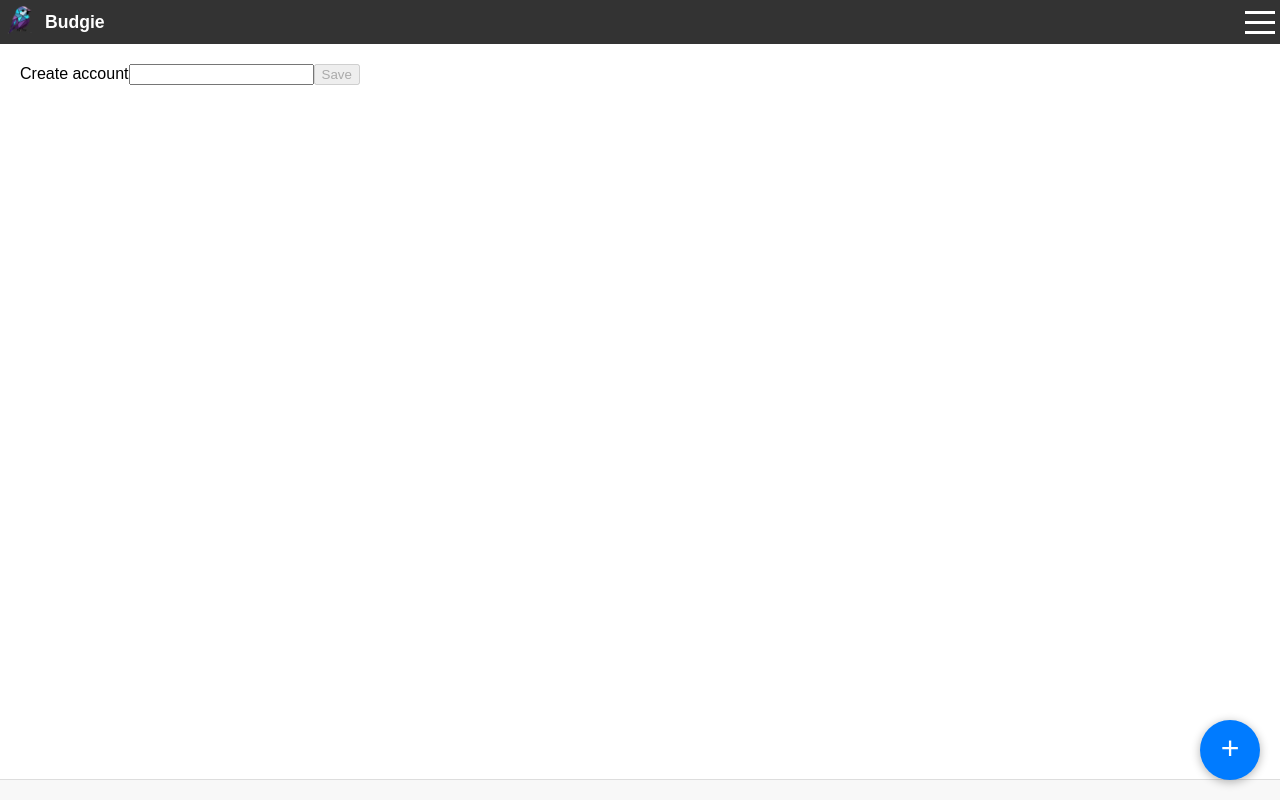
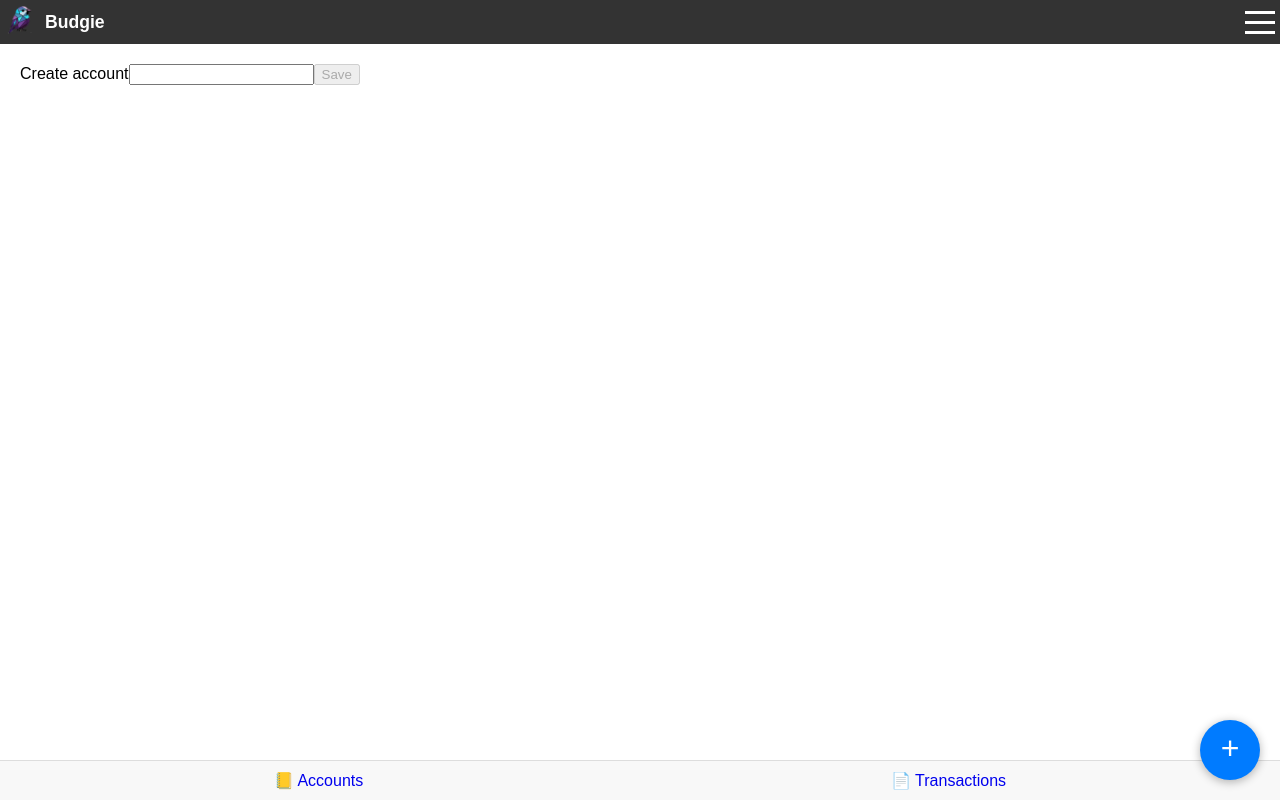
Before and after one commit to hammadfauz/budgie, a React (Vite) app: page /budgie/account/add in a window 1280 px wide. Built offline with nearby package versions, Linux system fonts and the light colour scheme; what dexie-relationships would draw is missing.

Commit message:
Adds navbar at bottom

```diff
--- a/src/layout.tsx
+++ b/src/layout.tsx
@@ -118,10 +118,19 @@ const Footer = () => {
       display: 'flex',
       justifyContent: 'space-around',
       borderTop: '1px solid #ddd',
-    }
+    },
+    nav: {
+      textDecoration: 'none',
+    },
   };
   return (
     <footer style={styles.footer}>
+      <Link style={styles.nav} to='/accounts'>
+        📒 Accounts
+      </Link>
+      <Link style={styles.nav} to='/transactions'>
+        📄 Transactions
+      </Link>
     </footer>
   );
 };
```
